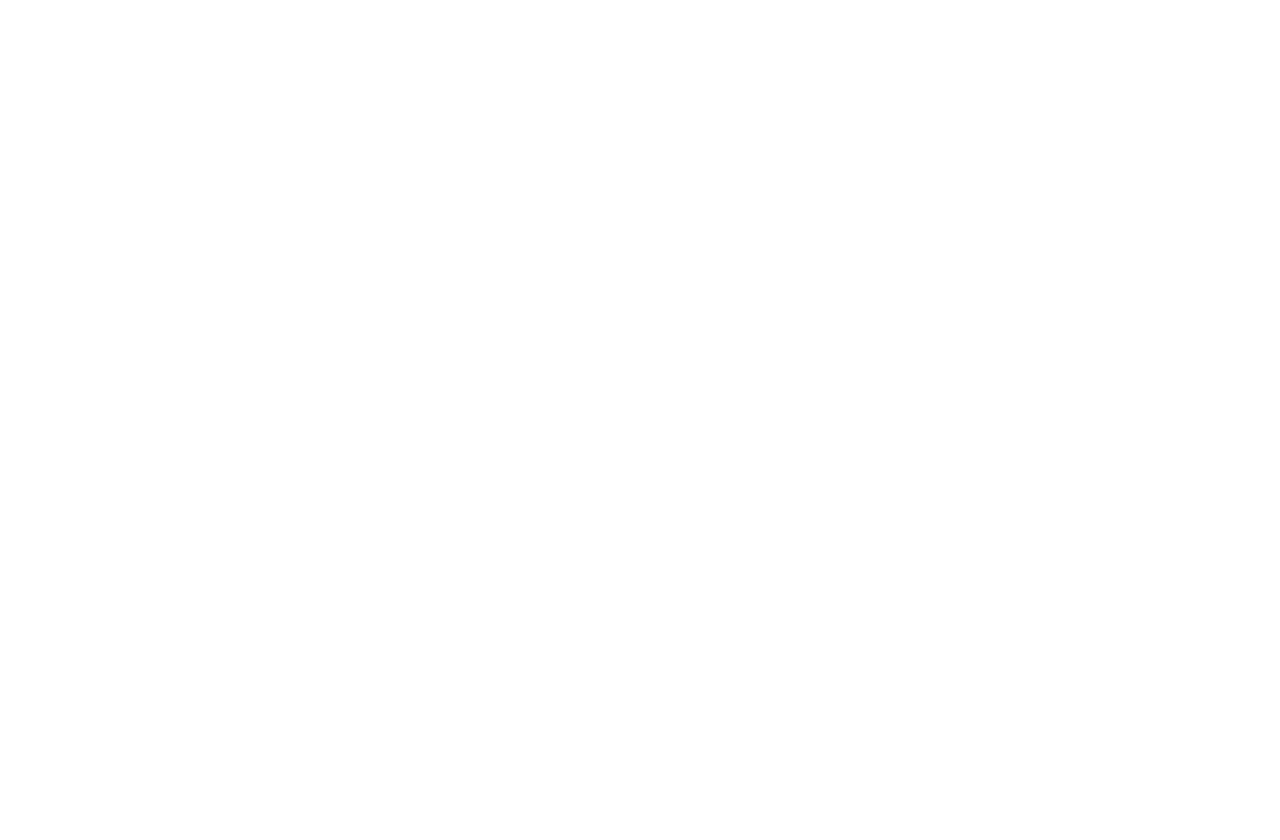
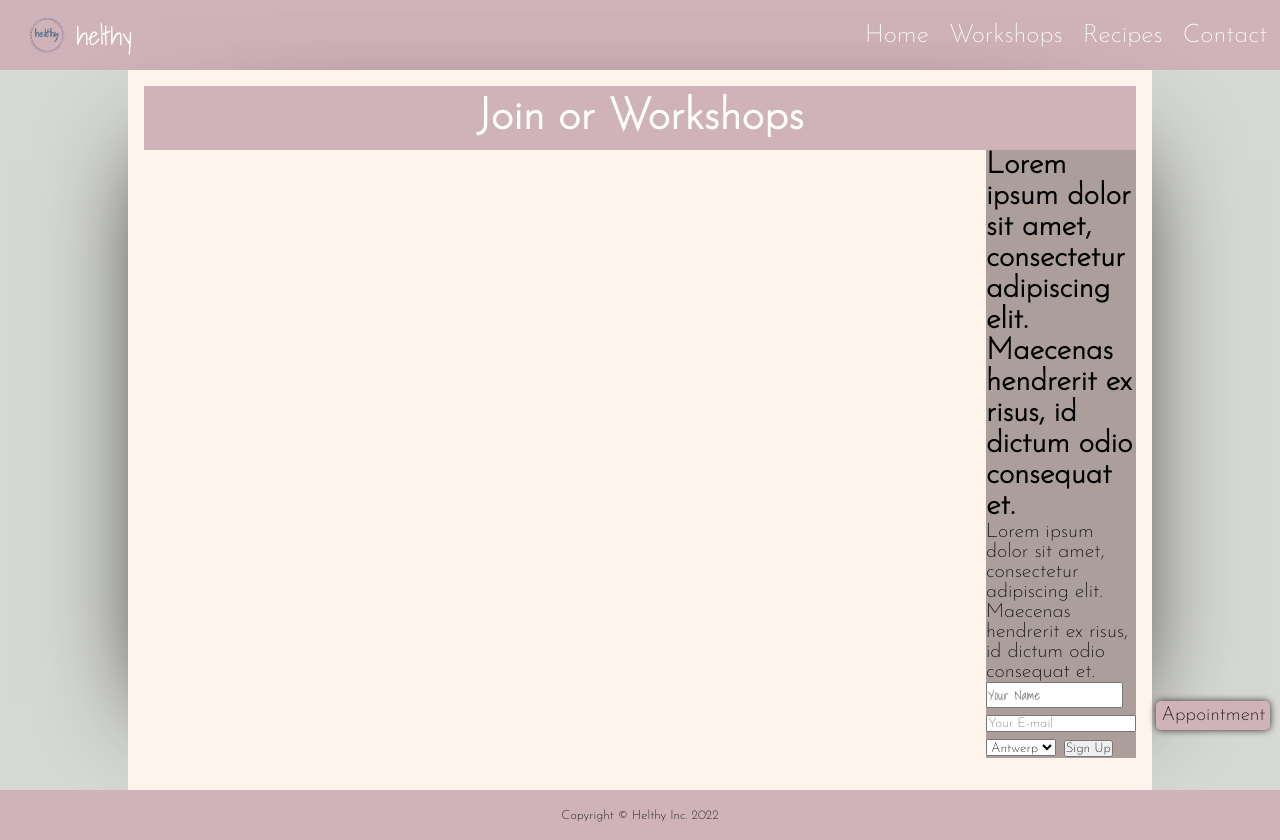
Before and after one commit to chocomallows/helthy, a plain HTML site: page HTML/workshops.html in a window 1280 px wide. Before the commit the page ends 800 px from the top, so only its background shows below. Drawn offline with Linux system fonts and the light colour scheme; a web font is replaced by a local one.

Commit message:
update table

```diff
--- a/CSS/styles.css
+++ b/CSS/styles.css
@@ -113,3 +113,26 @@ body {
   display: flex;
   align-items: center;
 }
+
+header {
+  background-color: #d0b3b9;
+  text-align: center;
+  color: white;
+  font-size: 22px;
+  padding: 10px;
+}
+
+h2 {
+  font-size: 30px;
+}
+
+p {
+  font-size: 20px;
+}
+
+.formContainer {
+  max-width: 150px;
+  background-color: #8e7f7fbb;
+  pad: 20px;
+  float: right;
+}
--- a/HTML/workshops.html
+++ b/HTML/workshops.html
@@ -0,0 +1,73 @@
+<!DOCTYPE html>
+<html lang="en">
+  <head>
+    <link rel="stylesheet" href="../CSS/styles.css" />
+    <link rel="preconnect" href="https://fonts.googleapis.com" />
+    <link rel="preconnect" href="https://fonts.gstatic.com" crossorigin />
+    <link
+      href="https://fonts.googleapis.com/css2?family=Josefin+Sans:wght@200&family=Roboto:ital,wght@0,100;0,700;1,300&family=Square+Peg&display=swap"
+      rel="stylesheet"
+    />
+    <link rel="preconnect" href="https://fonts.googleapis.com" />
+    <link rel="preconnect" href="https://fonts.gstatic.com" crossorigin />
+    <link
+      href="https://fonts.googleapis.com/css2?family=Josefin+Sans:wght@200&family=Roboto:ital,wght@0,100;0,700;1,300&family=Shadows+Into+Light&family=Square+Peg&display=swap"
+      rel="stylesheet"
+    />
+    <meta name="description" content="" />
+    <meta charset="UTF-8" />
+    <meta http-equiv="X-UA-Compatible" content="IE=edge" />
+    <meta name="viewport" content="width=device-width, initial-scale=1.0" />
+    <title>Helthy | Title</title>
+  </head>
+  <body>
+    <header>
+      <nav id="navbar">
+        <div id="logo-container">
+          <a href="index.html"
+            ><img id="logo" src="../Media/Icons/logo_transparant.png" alt=""
+          /></a>
+          <div id="name">helthy</div>
+        </div>
+        <div id="links-container">
+          <a href="index.html">Home</a><a href="workshops.html">Workshops</a
+          ><a href="recipes.html">Recipes</a><a href="contact.html">Contact</a>
+        </div>
+      </nav>
+    </header>
+    <main>
+      <div id="container-main">
+      <div class="main-content">
+        <header>
+          <h1 class="titulo">Join or Workshops</h1>
+        </header>
+      <section>
+        <div class="formContainer">
+          <h2>Lorem ipsum dolor sit amet, consectetur adipiscing elit. Maecenas hendrerit ex risus, id dictum odio consequat et. </h2>
+          <p>Lorem ipsum dolor sit amet, consectetur adipiscing elit. Maecenas hendrerit ex risus, id dictum odio consequat et.</p>
+          <form>
+            <input id="name" name="Name" type="text" placeholder="Your Name">
+            <input id="email" name="email" type="text" placeholder="Your E-mail">
+            <select name="place">
+              <option value="Ant">Antwerp</option>
+              <option value="Ant">Brussel</option>
+              <option value="Ant">Gent</option>
+              <option value="Ant">Liege</option>
+            </select>
+            <input type="Submit" value="Sign Up">
+          </form>
+        </div>
+      </section>
+      </div>
+      <img src="" alt="">
+
+
+        </div>
+      </div>
+      <a id="appointment-link" href="contact.html">Appointment</a>
+    </main>
+    <footer id="footer">
+      <div id="copyright">Copyright &copy; Helthy Inc. 2022</div>
+    </footer>
+  </body>
+</html>
```
